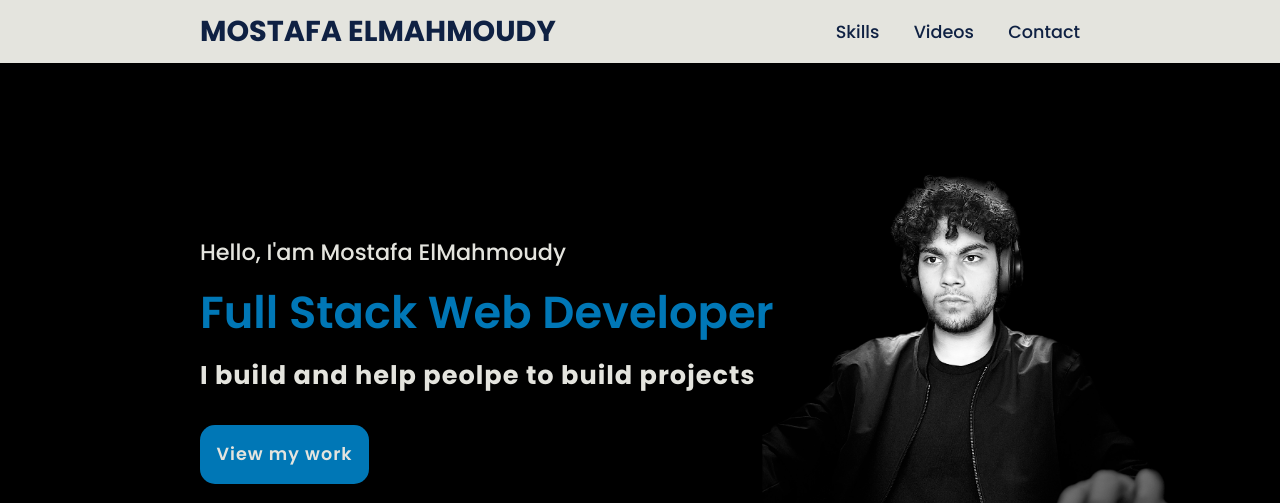
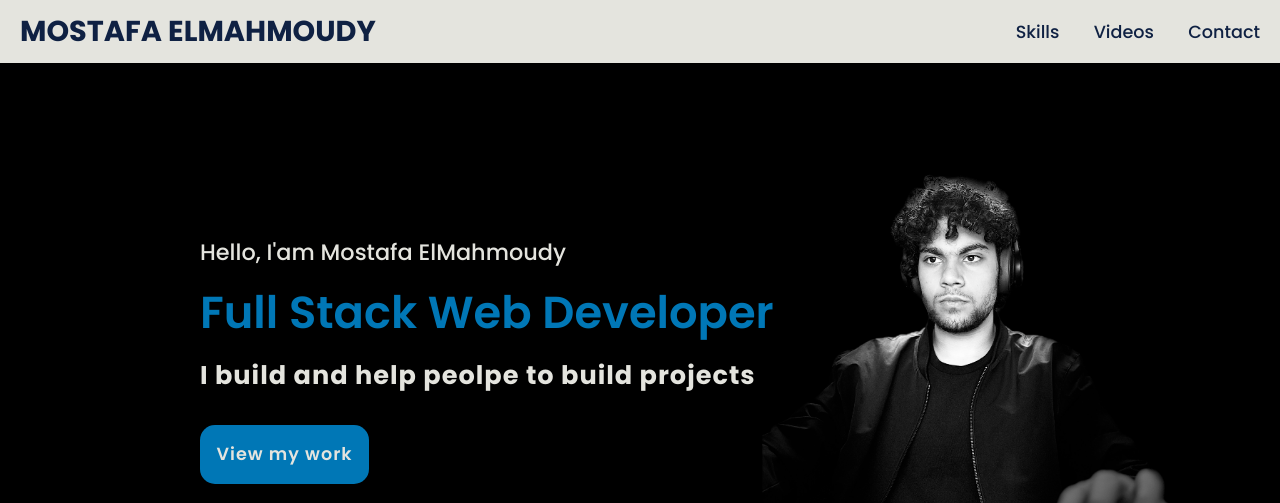
Before and after one commit to Mostafa-nas/portfolio-website, a plain HTML site: page index.html in a window 1280 px wide. Shown: the top 503 px of the page. Drawn offline with Linux system fonts and the light colour scheme.

Commit message:
Update stylesheet.css

```diff
--- a/stylesheet.css
+++ b/stylesheet.css
@@ -16,7 +16,7 @@ header{
     display: flex;
     justify-content: space-between;
     align-items: center;
-    padding: 10px 200px;
+    padding: 10px 20px;
 }
 
 .Logo{
```
